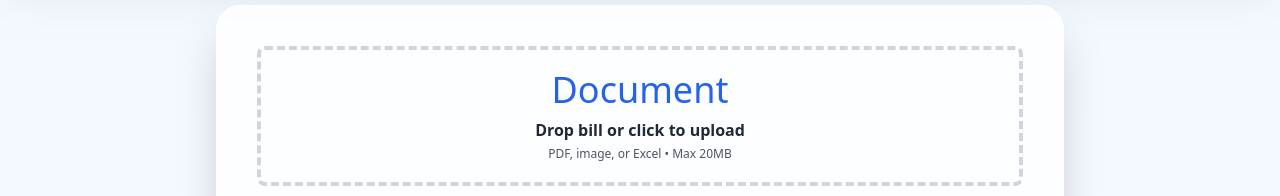
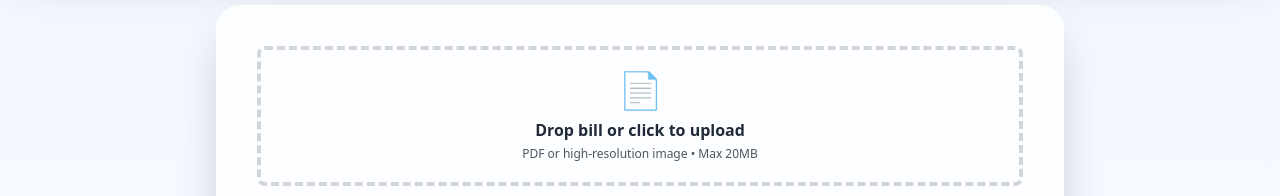
Before and after one commit to kevin-phan-25/explain-my-bill-frontend, a React (Create React App) app in the folder frontend/: page / in a window 1280 px wide. Shown: the part 275-471 px from the top of the page. Built offline with nearby package versions, Linux system fonts and the light colour scheme.

Commit message:
Update BillUploader.js

```diff
--- a/frontend/src/components/BillUploader.js
+++ b/frontend/src/components/BillUploader.js
@@ -1,5 +1,6 @@
 import React, { useState } from 'react';
-import { uploadBillToAPI } from '../api/explainApi'; // ← Reverted back to explainApi.js as you requested
+import { uploadBillToAPI } from '../api/explainApi';
+import { upscaleImage } from '../utils/upscaleImage';
 
 export default function BillUploader({ onResult, onLoading }) {
   const [file, setFile] = useState(null);
@@ -16,12 +17,19 @@ export default function BillUploader({ onResult, onLoading }) {
     onLoading(true);
 
     try {
-      // Directly pass the file — uploadBillToAPI handles FormData
-      const data = await uploadBillToAPI(file);
+      let processedFile = file;
+
+      // 🔥 CRITICAL FIX: upscale images before OCR
+      if (file.type.startsWith("image/")) {
+        processedFile = await upscaleImage(file, 2.5);
+      }
+
+      const data = await uploadBillToAPI(processedFile);
       onResult(data);
+
     } catch (err) {
-      setError(err.message);
-      console.error(err);
+      setError(err.message || "Failed to analyze bill");
+      console.error("Upload error:", err);
     } finally {
       setLoading(false);
       onLoading(false);
@@ -57,12 +65,21 @@ export default function BillUploader({ onResult, onLoading }) {
           id="bill-upload"
         />
         <label htmlFor="bill-upload" className="cursor-pointer block">
-          <div className="text-4xl mb-2 text-blue-600" aria-hidden="true">Document</div>
+          <div className="text-4xl mb-2 text-blue-600">📄</div>
+
           <p className="text-base font-bold text-gray-800 mb-1">
             {loading ? "Analyzing your bill..." : "Drop bill or click to upload"}
           </p>
-          <p className="text-xs text-gray-600">PDF, image, or Excel • Max 20MB</p>
-          {file && <p className="mt-2 text-sm text-green-600 font-bold">{file.name}</p>}
+
+          <p className="text-xs text-gray-600">
+            PDF or high-resolution image • Max 20MB
+          </p>
+
+          {file && (
+            <p className="mt-2 text-sm text-green-600 font-bold">
+              {file.name}
+            </p>
+          )}
         </label>
       </div>
 
@@ -70,7 +87,6 @@ export default function BillUploader({ onResult, onLoading }) {
         <div className="bg-red-100 border border-red-400 text-red-700 px-4 py-3 rounded-lg text-center">
           <p className="font-bold">Upload Failed</p>
           <p className="text-sm">{error}</p>
-          <p className="text-xs mt-2">Check browser console (F12) for more details.</p>
         </div>
       )}
 
```
